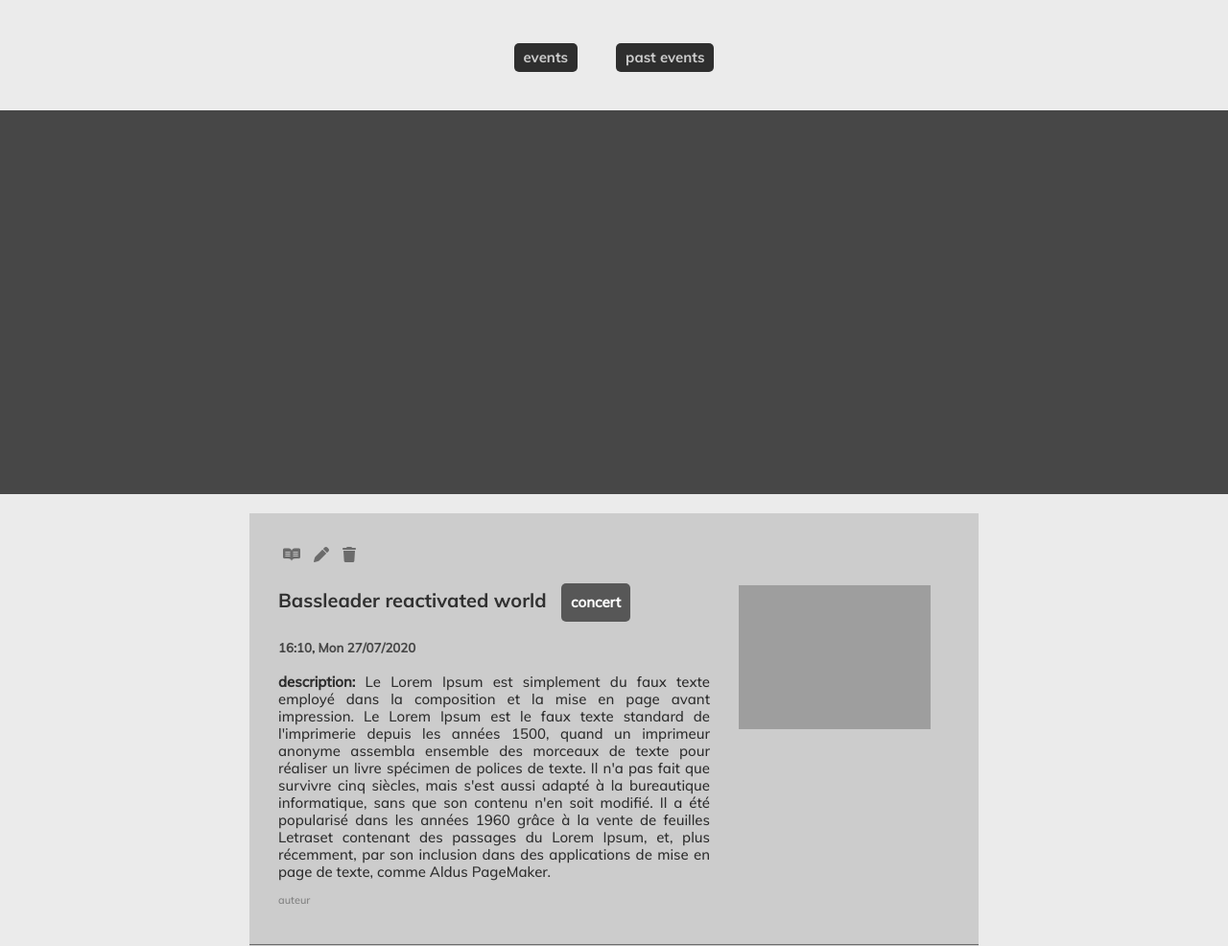
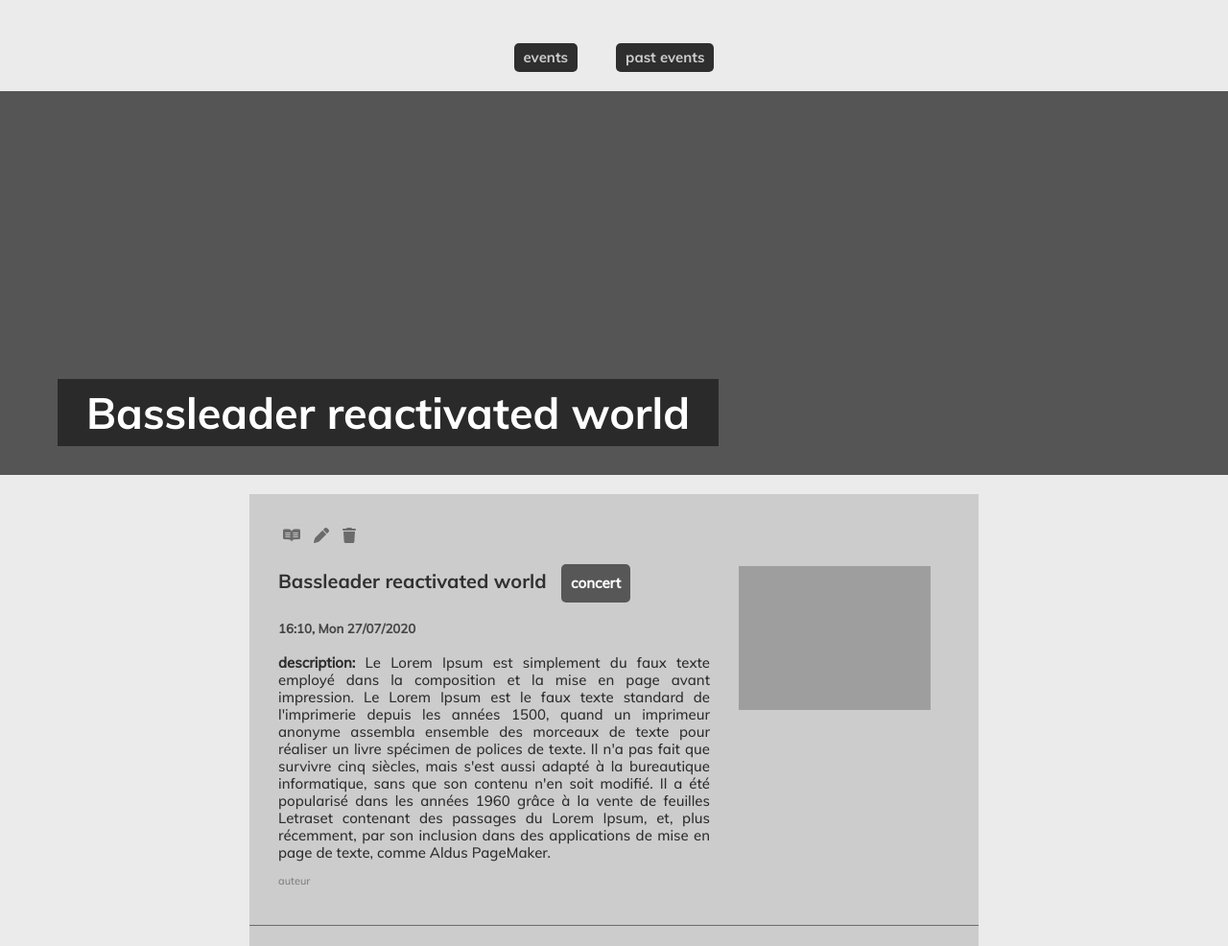
Before and after one commit to biomath-421/jepsen-brite, a PHP site: page /jepsen_brite/ in a window 1280 px wide. Shown: the part 50-1036 px from the top of the page at 96% size. Run offline with PHP 8.4, Linux system fonts and the light colour scheme; some libraries are stand-ins or nearby versions; grey boxes are pictures that could not be loaded.

Commit message:
avancement 27/07 17:00

```diff
--- a/Vue/index.php
+++ b/Vue/index.php
@@ -40,7 +40,7 @@
             }
             ?>
         </div>
-            <div id="slider"></div>
+        <?php include("slider.php")?>
         <section class="article">
 
         <i class="fab fa-readme buttonsection"></i>
--- /dev/null
+++ b/Vue/slider.php
@@ -0,0 +1,33 @@
+<html>
+    <head>
+        <title>slider</title>
+        <link rel="stylesheet" href="src/css/slider.css">
+    </head>
+    <body>
+
+        <div class="container">
+            <div class="slider">
+                <div class="slide slide1">
+                    <div class="caption">
+
+                        <h2>Bassleader reactivated world</h2>
+                    </div>
+                </div>
+                <div class="slide slide2">
+                    <div class="caption">
+                        <h2>Daydream</h2>
+                    </div>
+                </div>
+                <div class="slide slide3">
+                    <div class="caption">
+
+                        <h2>Dominator</h2>
+                    </div>
+                </div>
+            </div>
+        </div>
+    </div>
+</div>
+</div>
+</body>
+</html>
--- /dev/null
+++ b/Vue/src/css/slider.css
@@ -0,0 +1,69 @@
+.container{
+    position: relative;
+    overflow: hidden;
+    background-color: rgb(85, 85, 85);
+    width: 100%;
+    height: 400px;
+    margin-bottom: 20px;
+    font-family: "Mulish-bold",Arial, Helvetica, sans-serif;
+}
+.container .slider{
+position: absolute;
+top:300px;
+left:0;
+width:300%;
+height:100%;
+animation: animate 20s linear infinite;
+}
+.container .slider .slide{
+position: relative;
+width:33%;
+height:100%;
+float: left;
+}
+.container .slider .slide .caption{
+position: absolute;
+padding:30px;
+left:60px;
+background:rgba(0,0,0,.5);
+box-sizing: border-box;
+}
+.container .slider .slide .caption h2{
+margin: 0;
+padding:0;
+color: rgb(255, 255, 255);
+font-size: 45px;
+}
+.container .slider .slide .slide1{
+background-image: url('../dominator.jpg');
+background-size: cover;
+background-position: center;
+}
+@font-face{
+    font-family: "Mulish-bold";
+    src:url("Mulish/static/Mulish-Bold.ttf");
+}
+@font-face{
+    font-family: "Mulish";
+    src:url("Mulish/static/Mulish-Medium.ttf");
+}
+@keyframes animate{
+    0%{
+        left:0;
+    }
+    33%{
+        left:0;
+    }
+    35%{
+        left:-100%;
+    }
+    66%{
+        left:-100%;
+    }
+    68%{
+        left:-200%;
+    }
+    100%{
+        left:-200%;
+    }
+}
--- a/Vue/src/css/style.css
+++ b/Vue/src/css/style.css
@@ -241,13 +241,7 @@ main{
     text-align: center;
     color: rgb(71, 71, 71);
 }
-#slider{
-    width: 100%;
-    height: 400px;
-    background-color: rgb(71, 71, 71);
-    margin-top: 20px;
-    margin-bottom: 20px;
-}
+
 footer{
     height:60px;
     background-color: rgb(190, 190, 190);
```
